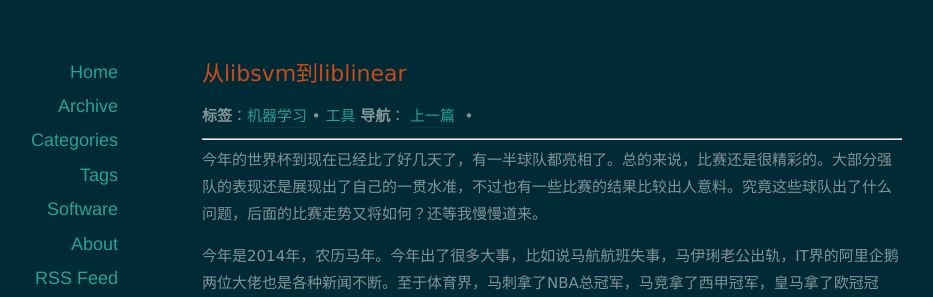
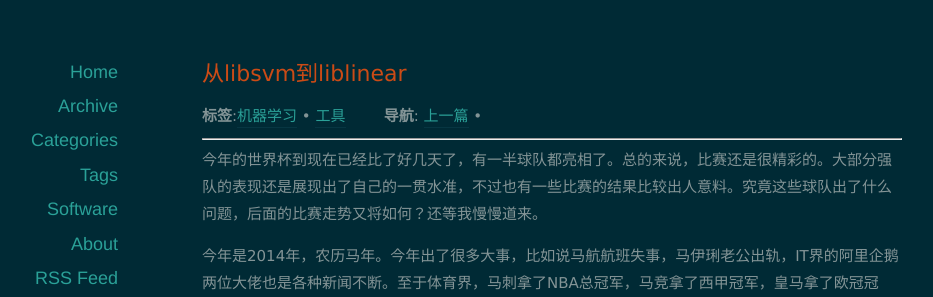
Before and after one commit to orangeprince/orangeprince.github.io, a Jekyll site: the page built from _posts/2014-06-21-lr.md, in a window 1280 px wide. Shown: the part 125-422 px from the top of the page, without its empty margins (88-1021 px from the left). Built offline with Jekyll 4.4.1, drawn with Linux system fonts in a browser that asks for light colours; nearby versions of some CDN libraries; comment, search, counter and statistics services are not loaded.

Commit message:
modified:   _layouts/post.html

```diff
--- a/_layouts/post.html
+++ b/_layouts/post.html
@@ -13,12 +13,14 @@ layout: default
 	{% endif %}
 	    <div class="entry-wrapper">
       <header class="entry-header">
-        <b>标签</b>：<span class="entry-tags">{% for tag in page.tags %}<a href="{{ site.url }}/tags.html#{{ tag }}-ref" title="Pages tagged {{ tag }}">{{ tag }}</a>{% unless forloop.last %}&nbsp;&bull;&nbsp;{% endunless %}{% endfor %}
-		<b>导航</b>： {% if page.previous %}
+        <b>标签</b>:<span class="entry-tags">{% for tag in page.tags %}<a href="{{ site.url }}/tags.html#{{ tag }}-ref" title="Pages tagged {{ tag }}">{{ tag }}</a>{% unless forloop.last %}&nbsp;&bull;&nbsp;{% endunless %}{% endfor %}
+		&nbsp&nbsp&nbsp&nbsp&nbsp&nbsp
+		<b>导航</b>:
+		{% if page.previous %}
 			<a rel="prev" href="{{ page.previous.url }}" class="btn" title="View {{ page.previous.title }}">上一篇</a>
 		{% endif %}
 		{% if page.previous && page.next %}
-		&nbsp;&bull;&nbsp;
+		&bull;
 		{% endif %}
 		{% if page.next %}
 			<a rel="next" href="{{ page.next.url }}" class="btn" title="View {{ page.next.title }}">下一篇</a>
```
